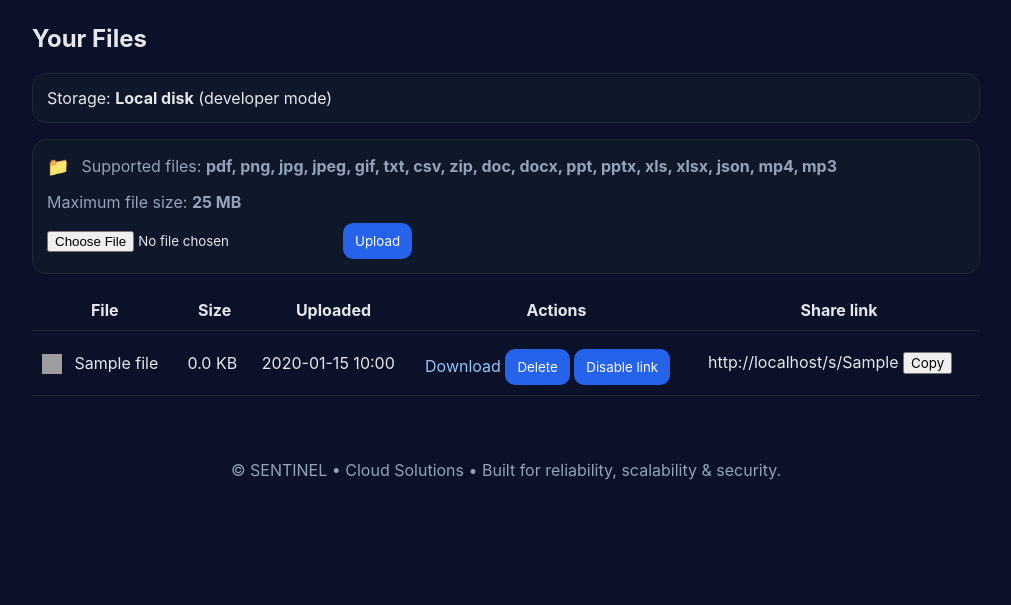
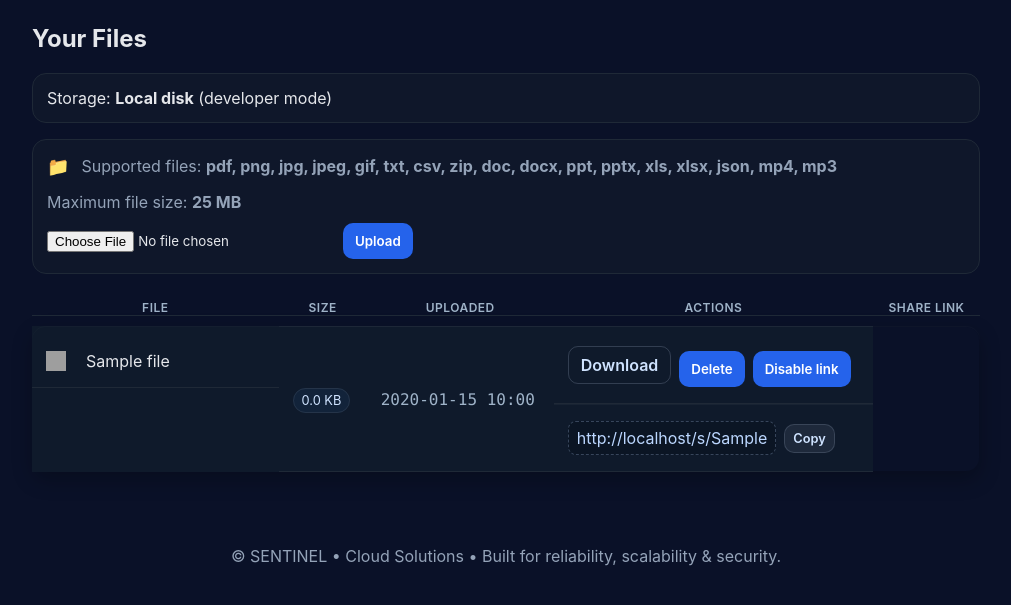
Before and after one commit to Badaryman/wqwqwq, a Flask app: page /dashboard in a window 1280 px wide. Shown: the part 53-658 px from the top of the page, without its empty margins (134-1145 px from the left). Run offline with Flask 3, Linux system fonts and the light colour scheme; a user stored in the database is signed in; tables that the repository leaves empty hold one stand-in row (values such as "Sample post"); grey boxes are pictures that could not be loaded.

Commit message:
Refactor CSS for consistency and responsiveness

```diff
--- a/static/style.css
+++ b/static/style.css
@@ -1,5 +1,5 @@
 /* SENTINEL Brand */
-:root {
+:root{
   --bg:#0A1128;          /* deep navy */
   --nav:#0b1220;
   --card:#0F172A;
@@ -12,55 +12,119 @@
   --border:#1F2937;
 }
 
-*{box-sizing:border-box;font-family:Inter, ui-sans-serif, system-ui, -apple-system, Segoe UI, Roboto, Arial}
+*{box-sizing:border-box;font-family:Inter,ui-sans-serif,system-ui,-apple-system,Segoe UI,Roboto,Arial}
 body{margin:0;background:var(--bg);color:var(--text)}
 
 a{color:var(--link);text-decoration:none}
-a.ghost{border:1px solid var(--border); padding:10px 16px; border-radius:10px; color:var(--text)}
+a.ghost{border:1px solid var(--border);padding:10px 16px;border-radius:10px;color:var(--text)}
 a.ghost.big{font-size:18px;padding:14px 20px}
 
+/* Top nav */
 nav.nav{display:flex;justify-content:space-between;align-items:center;padding:12px 18px;background:var(--nav);border-bottom:1px solid var(--border)}
 .brand{display:flex;align-items:center;gap:10px;color:var(--text);font-weight:700}
 .logo{width:28px;height:28px;border-radius:6px}
-.brand-text{letter-spacing:0.2px}
+.brand-text{letter-spacing:.2px}
 
+/* Layout & cards */
 .container{max-width:980px;margin:24px auto;padding:0 16px}
 .card{background:var(--card);padding:14px;border:1px solid var(--border);border-radius:14px}
 
+/* Flash messages */
 .flash-wrap{margin-bottom:12px}
 .flash{padding:10px 12px;border-radius:8px;margin:6px 0;background:#111827;border:1px solid var(--border)}
 .flash.success{border-color:#16a34a}
 .flash.error{border-color:var(--danger)}
 
+/* Hero (landing) */
 .hero{text-align:center;padding:64px 0}
-.hero h1{font-size:40px;margin:0 0 10px 0}
-.hero p{color:var(--muted);margin:0 0 18px 0}
+.hero h1{font-size:40px;margin:0 0 10px}
+.hero p{color:var(--muted);margin:0 0 18px}
 .hero-cta{display:flex;gap:12px;justify-content:center;margin-top:10px}
 .benefits{display:flex;gap:14px;justify-content:center;list-style:none;padding:0;margin-top:18px;color:var(--muted);flex-wrap:wrap}
 
+/* Buttons & CTAs */
 .cta{background:var(--accent);padding:10px 16px;border-radius:10px;color:var(--accent-ink);font-weight:700;border:1px solid #1a2e16}
 .cta.big{font-size:18px;padding:14px 20px}
 
+/* Generic form controls */
 .form label{display:block;margin:10px 0}
 .form input{width:100%;padding:10px;border-radius:8px;border:1px solid #334155;background:#0b1220;color:var(--text)}
-.form button, .upload button, .actions button{margin-top:8px;padding:10px 12px;border-radius:10px;border:none;background:#2563eb;color:white;cursor:pointer}
+.form button,.upload button,.actions button{margin-top:8px;padding:10px 12px;border-radius:10px;border:none;background:#2563eb;color:#fff;cursor:pointer}
 .danger{background:var(--danger)}
 
-.table{width:100%;border-collapse:collapse;margin-top:16px}
-.table th,.table td{padding:10px;border-bottom:1px solid var(--border)}
-.actions form{display:inline}
-
-.footer{text-align:center;color:var(--muted);padding:24px 0;margin-top:40px}
-.hello{margin-right:10px;color:var(--muted)}
-.upload{display:flex;gap:8px;align-items:center}
-
+/* ===== Upload block ===== */
 .upload-card{display:flex;flex-direction:column;gap:10px;margin-top:12px;padding:14px}
 .upload-note-row{display:flex;flex-wrap:wrap;gap:12px;align-items:center;color:var(--muted);line-height:1.4}
 .folder-emoji{font-size:18px}
 .upload-controls{display:flex;gap:10px;align-items:center;flex-wrap:wrap}
 .upload-controls .btn{padding:10px 12px;border-radius:10px;border:none;background:#2563eb;color:#fff;cursor:pointer}
+
+/* File icons */
 .file-icon{width:20px;height:20px;vertical-align:middle;margin-right:8px}
 
+/* ===== Pretty files table (row-cards) ===== */
+.table{width:100%;border-collapse:collapse;margin-top:16px}
+.table th,.table td{padding:10px;border-bottom:1px solid var(--border)}
+.actions form{display:inline}
+
+/* Enhanced “pretty” style */
+.table.pretty{width:100%;border-collapse:separate;border-spacing:0 10px;background:transparent}
+.table.pretty thead th{
+  color:#9fb3c8;font-weight:600;text-transform:uppercase;font-size:.75rem;letter-spacing:.04em;
+  padding:0 14px;
+}
+.table.pretty tbody tr{
+  background:#0f1a2b;
+  box-shadow:0 8px 20px rgba(0,0,0,.25), inset 0 1px 0 rgba(255,255,255,.02);
+  border-radius:14px;
+}
+.table.pretty tbody td{padding:16px 14px;vertical-align:middle;border-top:1px solid rgba(255,255,255,.04)}
+.table.pretty tbody tr td:first-child{border-top:none}
+
+/* File cell + name ellipsis */
+.file-cell{display:flex;align-items:center;gap:12px;min-width:240px}
+.file-name{white-space:nowrap;overflow:hidden;text-overflow:ellipsis;max-width:480px}
+
+/* Badges & muted helpers */
+.badge{background:#12233a;color:#cfe3ff;border:1px solid rgba(255,255,255,.08);padding:4px 8px;border-radius:999px;font-size:.8rem}
+.muted{color:#9fb3c8}
+.mono{font-family:ui-monospace,SFMono-Regular,Menlo,Monaco,Consolas,monospace}
+
+/* Action buttons */
+.actions{display:flex;gap:8px;align-items:center}
+.actions form{display:inline}
+.btn,.btn-ghost,.btn-danger,.btn-mini{
+  display:inline-flex;align-items:center;justify-content:center;
+  padding:8px 12px;border-radius:10px;border:none;cursor:pointer;
+  font-weight:600;text-decoration:none;
+}
+.btn{background:#2563eb;color:#fff}
+.btn:hover{filter:brightness(1.05)}
+.btn-ghost{background:transparent;color:#cfe3ff;border:1px solid rgba(207,227,255,.18)}
+.btn-ghost:hover{background:rgba(255,255,255,.06)}
+.btn-danger{background:var(--danger);color:#fff}
+.btn-danger:hover{filter:brightness(1.05)}
+.btn-mini{padding:6px 8px;font-size:.8rem;background:#1e293b;color:#cfe3ff;border:1px solid rgba(207,227,255,.15)}
+.btn-mini:hover{background:#243447}
+
+/* Share column */
+.share-cell{display:flex;gap:8px;align-items:center;max-width:420px}
+.share-code{
+  display:block;white-space:nowrap;overflow:hidden;text-overflow:ellipsis;
+  padding:6px 8px;background:#0b1524;color:#bcd7ff;border:1px dashed rgba(188,215,255,.25);
+  border-radius:8px;max-width:340px;
+}
+
+/* Footer */
+.footer{text-align:center;color:var(--muted);padding:24px 0;margin-top:40px}
+.hello{margin-right:10px;color:var(--muted)}
+.upload{display:flex;gap:8px;align-items:center}
+
+/* Responsiveness */
+@media (max-width:880px){
+  .file-name{max-width:240px}
+  .share-cell{flex-direction:column;align-items:flex-start}
+}
 @media (max-width:640px){
   .hero h1{font-size:32px}
   .hero-cta{flex-direction:column}
```
